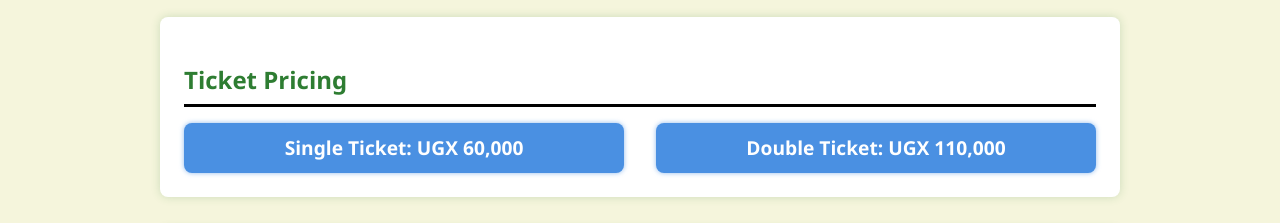
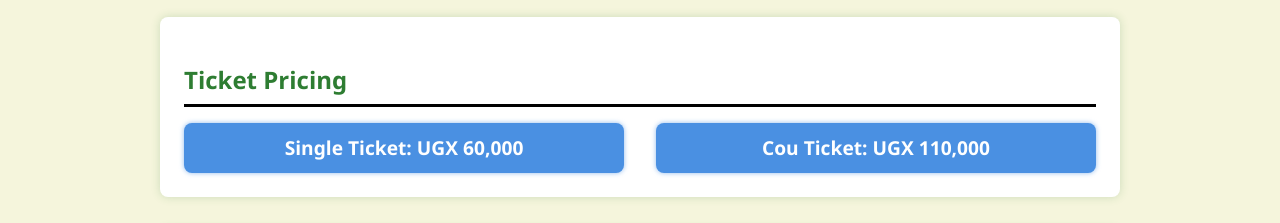
Before and after one commit to JORO-NIMO/tour, a plain HTML site: page tour.html in a window 1280 px wide. Shown: the part 2600-2823 px from the top of the page. Drawn offline with Linux system fonts and the light colour scheme.

Commit message:
index.html

```diff
--- a/tour.html
+++ b/tour.html
@@ -210,7 +210,7 @@
             <h2>Ticket Pricing</h2>
             <div class="price-list">
                 <div>Single Ticket: UGX 60,000</div>
-                <div>Double Ticket: UGX 110,000</div>
+                <div>Cou Ticket: UGX 110,000</div>
             </div>
         </section>
 
@@ -235,4 +235,5 @@
         <p>© 53 CRATER LAKES- ONE DAY 2025 | Contact: +256 726 128 513</p>
     </footer>
 </body>
+
 </html>
```
